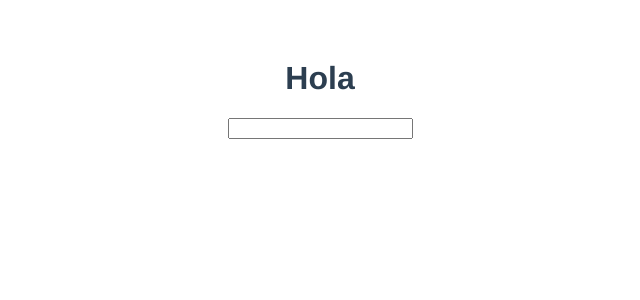
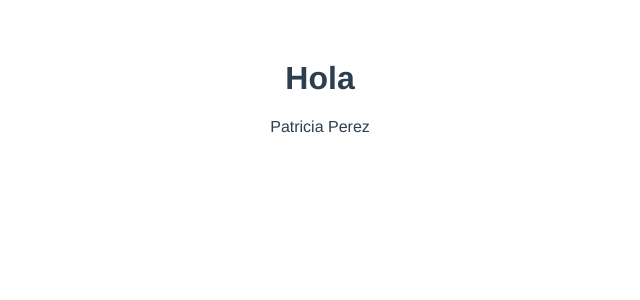
Before and after one commit to PatyLuPrz/Curso-VueJS, a Vue app in the folder cursovuejs/: page / in a window 1280 px wide. Shown: the top 300 px of the page, without its empty margins (320-960 px from the left). Built offline with nearby package versions, Linux system fonts and the light colour scheme.

Commit message:
Propiedades computados

```diff
--- a/cursovuejs/src/components/Test.vue
+++ b/cursovuejs/src/components/Test.vue
@@ -1,6 +1,7 @@
+/* eslint-disable */
 <template>
     <div>
-        <input type="text" v-on:keyup.enter="typing">
+        {{ fullname }}
 
     </div>
 </template>
@@ -12,6 +13,7 @@
                 titulo : 'Datos del usuario',
                 user : {
                     nombre : 'Patricia',
+                    apellido : 'Perez',
                     email : 'may.patrics@gmail.com',
                 },
                 showName : true,
@@ -28,7 +30,12 @@
             typing (e) {
                 console.log(e.target.value);
             },
-        }
+        },
+        computed:{
+            fullname(){
+                return this.user.nombre + ' ' + this.user.apellido;
+            }
+        },
 
     }
 </script>
```
Also changed, not shown: 1 other file (tests, documents, lock files or other folders).
